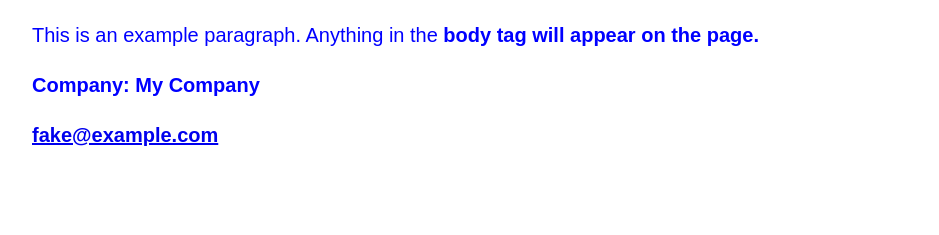
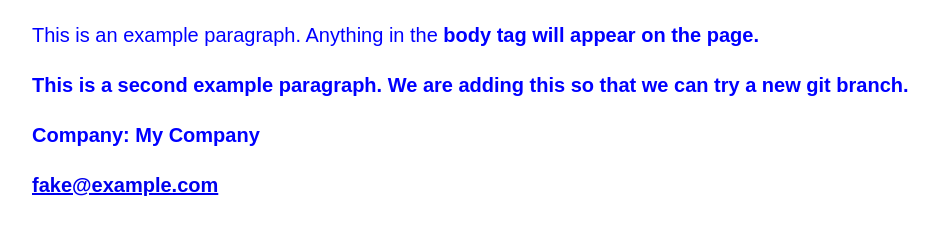
Before and after one commit to JavierTorregrosa92/Exercise_Unit5_website, a plain HTML site: page index.html in a window 1280 px wide. Shown: the part 735-970 px from the top of the page, without its empty margins (8-947 px from the left). Before the commit the page ends 925 px from the top, so only its background shows below. Drawn offline with Linux system fonts and the light colour scheme.

Commit message:
Second paragraph

```diff
--- a/index.html
+++ b/index.html
@@ -9,6 +9,8 @@
         <img src="img/cat_image.jpg" alt="Cat_image" width="800" height="600">
         <p>This is an example paragraph. Anything in the <strong>body</
         strong> tag will appear on the page.</p>
+        <p>This is a second example paragraph. We are adding this
+        so that we can try a new git branch.</p>
     </body>
     <footer>
         <p>Company: My Company</p>
```
